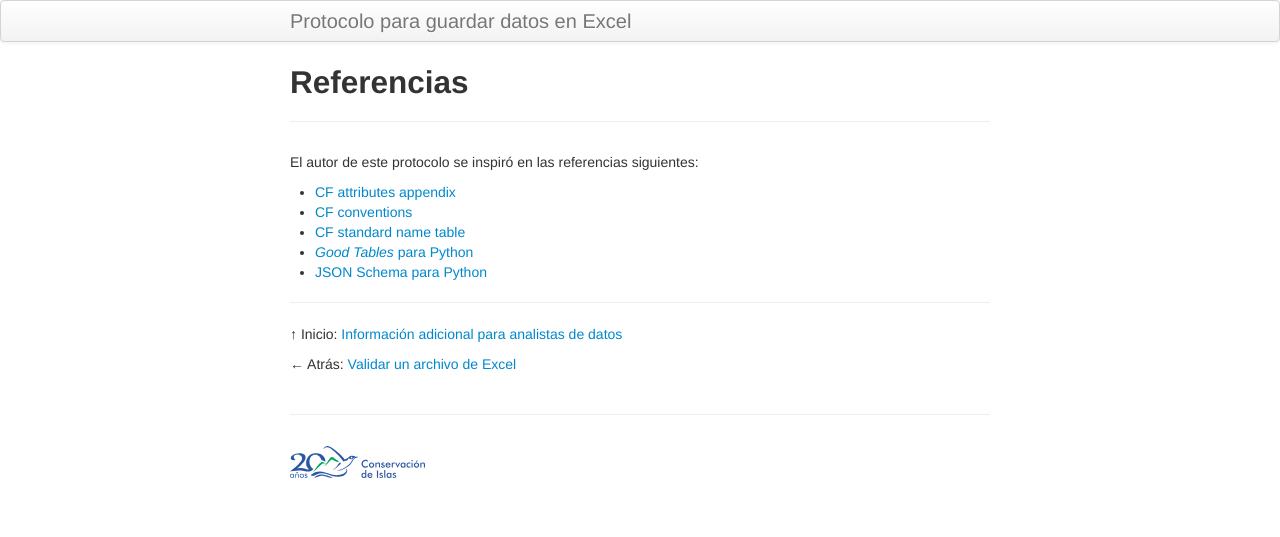
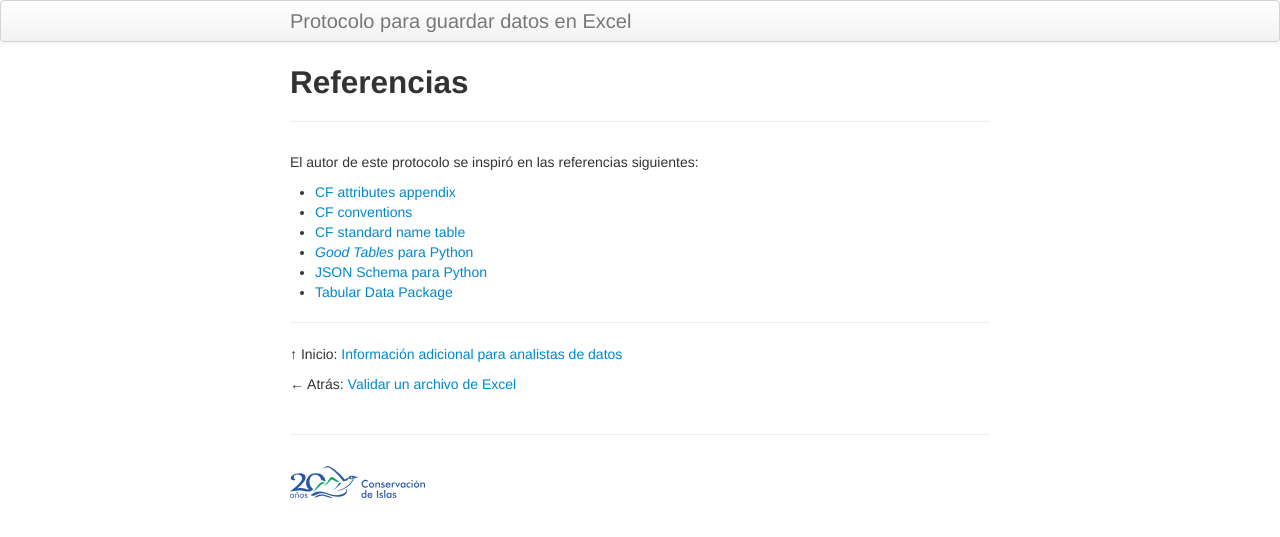
Before and after one commit to MaritzaB/datos_en_excel, a Jekyll site: the page built from ciencia_de_datos/referencias.md, in a window 1280 px wide. Shown: the top 537 px of the page. Built offline with Jekyll 4.4.1, drawn with Linux system fonts in a browser that asks for light colours.

Commit message:
Agrega enlace hacia TDP

```diff
--- a/ciencia_de_datos/referencias.md
+++ b/ciencia_de_datos/referencias.md
@@ -11,7 +11,7 @@ El autor de este protocolo se inspiró en las referencias siguientes:
 - [CF standard name table](http://cfconventions.org/Data/cf-standard-names/27/build/cf-standard-name-table.html)
 - [_Good Tables_ para Python](https://frictionlessdata.io/specs/tabular-data-package/)
 - [JSON Schema para Python](https://github.com/Julian/jsonschema)
-
+- [Tabular Data Package](https://frictionlessdata.io/specs/tabular-data-package/)
 
 
 ---
```
